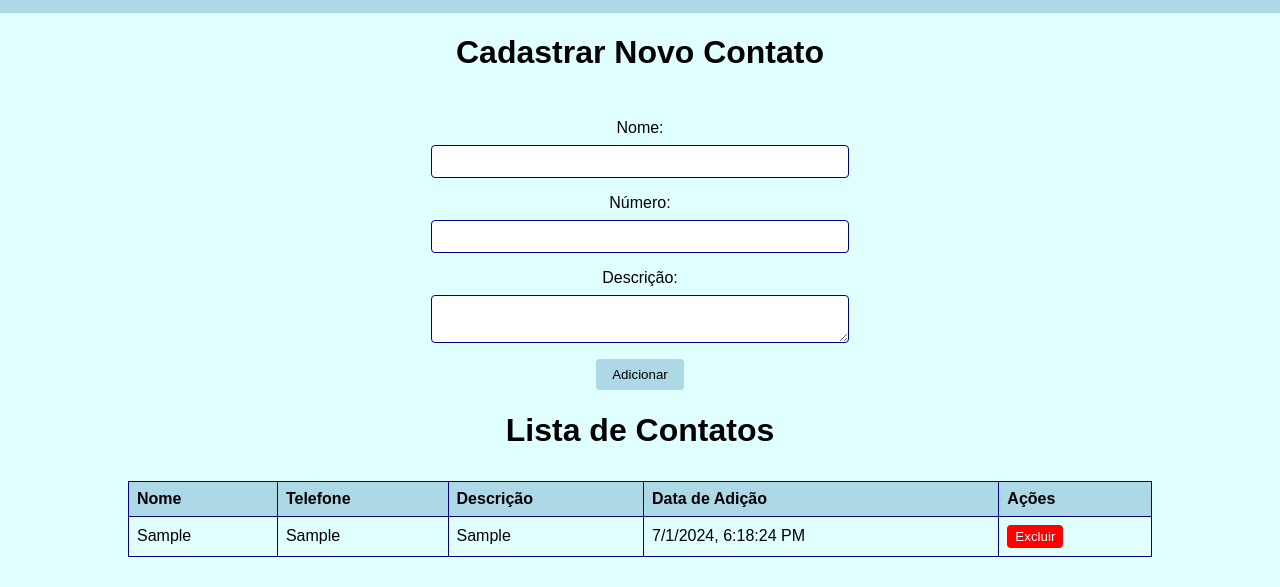
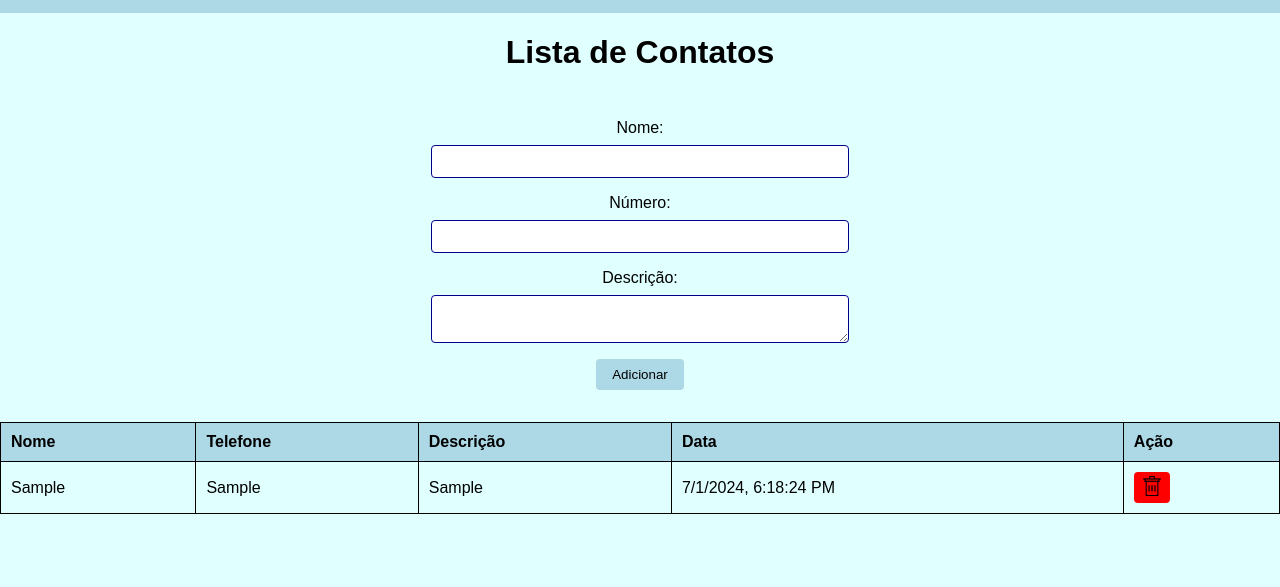
Before and after one commit to eniocharles/forms_simple, a plain HTML site: page contatos.html in a window 1280 px wide. Both pictures are taken after typing "Sample", "Sample", "Sample" into the empty fields and a click on the button "Adicionar". Shown: the part 49-636 px from the top of the page. Drawn offline with Linux system fonts and the light colour scheme.

Commit message:
add delete

```diff
--- a/contatos.html
+++ b/contatos.html
@@ -6,6 +6,7 @@
     <meta name="viewport" content="width=device-width, initial-scale=1.0">
     <title>Contatos</title>
     <link rel="stylesheet" href="styles/main.css">
+    <link rel="stylesheet" href="styles/contatos.css">
 </head>
 
 <body>
@@ -17,7 +18,7 @@
             .then(data => document.getElementById('navbar').innerHTML = data);
     </script>
 
-    <h1>Cadastrar Novo Contato</h1>
+    <h1>Lista de Contatos</h1>
     <form id="contactForm">
         <label for="name">Nome:</label>
         <input type="text" id="name" name="name" required>
@@ -30,24 +31,20 @@
 
         <button type="submit">Adicionar</button>
     </form>
-
-    <h1>Lista de Contatos</h1>
     <table id="contactTable">
         <thead>
             <tr>
                 <th>Nome</th>
                 <th>Telefone</th>
                 <th>Descrição</th>
-                <th>Data de Adição</th>
-                <th>Ações</th>
+                <th>Data</th>
+                <th>Ação</th>
             </tr>
         </thead>
         <tbody>
         </tbody>
     </table>
-
     <script src="scripts/main.js"></script>
-    <script src="scripts/contatos.js"></script>
 </body>
 
 </html>
--- a/scripts/contatos.js
+++ b/scripts/contatos.js
@@ -30,7 +30,11 @@ function addContactToTable(contact) {
 
     const actionCell = document.createElement('td');
     const deleteBtn = document.createElement('button');
-    deleteBtn.textContent = 'Excluir';
+    const trashIcon = document.createElement('img');
+    trashIcon.src = 'img/trash.png';
+    trashIcon.alt = 'Excluir';
+    trashIcon.classList.add('trash-icon');
+    deleteBtn.appendChild(trashIcon);
     deleteBtn.classList.add('delete-btn');
     deleteBtn.onclick = function() {
         deleteContact(contact, row);
--- a/scripts/main.js
+++ b/scripts/main.js
@@ -48,7 +48,11 @@ function addContactToTable(contact) {
 
     const actionCell = document.createElement('td');
     const deleteBtn = document.createElement('button');
-    deleteBtn.textContent = 'Excluir';
+    const trashIcon = document.createElement('img');
+    trashIcon.src = 'img/trash.png';
+    trashIcon.alt = 'Excluir';
+    trashIcon.classList.add('trash-icon');
+    deleteBtn.appendChild(trashIcon);
     deleteBtn.classList.add('delete-btn');
     deleteBtn.onclick = function() {
         deleteContact(contact, row);
--- a/styles/contatos.css
+++ b/styles/contatos.css
@@ -15,3 +15,14 @@ th, td {
 tbody tr:nth-child(even) {
     background-color: #f2f2f2;
 }
+.delete-btn {
+    background: none;
+    border: none;
+    cursor: pointer;
+    padding: 0;
+}
+
+.trash-icon {
+    width: 20px;
+    height: 20px;
+}
```
